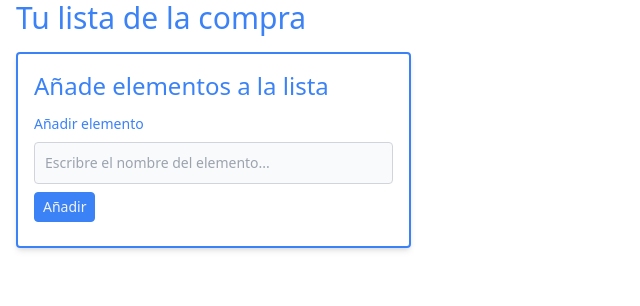
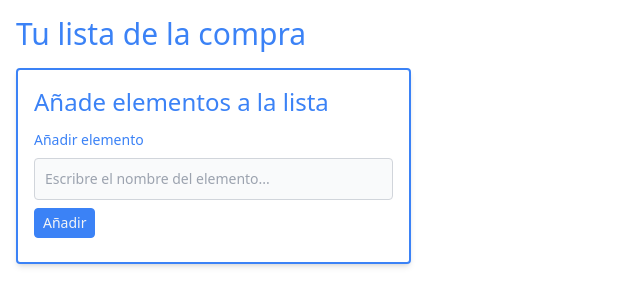
Before and after one commit to Zeppelin17/nextjs-grocery-list, a Next.js app: page / in a window 1280 px wide. Shown: the top 306 px of the page, without its empty margins (0-640 px from the left). Built offline with nearby package versions, Linux system fonts and the light colour scheme.

Commit message:
[UPD] index padding class

```diff
--- a/pages/index.js
+++ b/pages/index.js
@@ -4,7 +4,7 @@
 
 export default function Home() {
   return (
-    <div className="container mx-auto px-4">
+    <div className="container mx-auto p-4">
       <Head>
         <title>Grocery list app</title>
         <meta name="description" content="Grocery list app with NextJS" />
```
